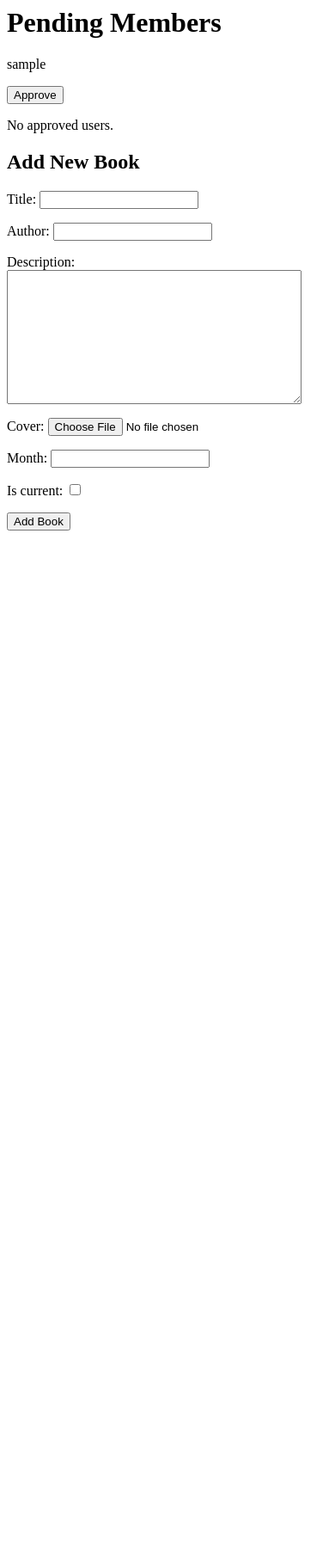
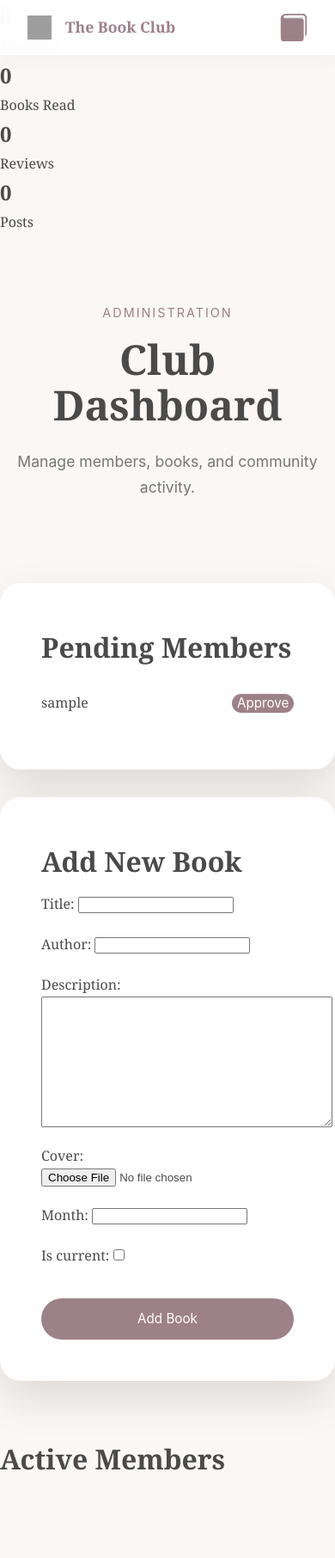
Before and after one commit to Nighttterrors/portfolio_site, a Django app: page /books/admin-dashboard/ in a window 390 px wide. Shown: the whole page at 86% size. Before the commit the page ends 617 px from the top, so only its background shows below. Run offline with Django 4.2, Linux system fonts and the light colour scheme; the visitor is signed in with stand-in values (Sample User, id 1); data comes from the database, SQL or seed files in the repository; data that the repository does not hold is empty; grey boxes are pictures that could not be loaded.

Commit message:
Enhance admin dashboard with member statistics and improve layout; update styles for better responsiveness

```diff
--- a/bookclub/static/bookclub/css/styles.css
+++ b/bookclub/static/bookclub/css/styles.css
@@ -1010,6 +1010,49 @@ img.member-image {
 }
 
 
+.admin-dashboard-body{
+  margin: 5rem auto;
+
+}
+
+.admin-grid {
+
+    display: grid;
+
+    grid-template-columns:
+        repeat(auto-fit, minmax(350px, 1fr));
+
+    gap: 2rem;
+
+    margin-bottom: 4rem;
+}
+
+
+.admin-member-row {
+
+    display: flex;
+
+    justify-content: space-between;
+
+    align-items: center;
+
+    padding: 1rem 0;
+
+    border-bottom:
+        1px solid rgba(0,0,0,.08);
+}
+
+
+.admin-member-row:last-child {
+
+    border-bottom: none;
+}
+
+
+.admin-members-section {
+
+    margin-top: 4rem;
+}
 
 
 
--- a/bookclub/templates/bookclub/approval_dashboard.html
+++ b/bookclub/templates/bookclub/approval_dashboard.html
@@ -1,53 +1,268 @@
-<h1>Pending Members</h1>
+{% load static %}
+<html lang="en">
 
-{% for profile in pending_users %}
-  <div>
-    <p>{{ profile.user.username }}</p>
+<head>
+  <meta charset="UTF-8" />
+  <meta name="viewport" content="width=device-width, initial-scale=1.0" />
+  <title>Book Timeline</title>
+  <link rel="stylesheet" href="{% static 'bookclub/css/styles.css' %}" type="text/css" />
+  <link rel="icon" href="/favicon.ico" />
+  <link rel="icon" href="{% static 'images/favicon.ico' %}" />
+  <script src="{% static 'bookclub/js/scripts.js' %}" defer></script>
+</head>
 
-    <form method="POST" action="{% url 'approve_user' profile.user.id %}">
-      {% csrf_token %}
-      <button type="submit">Approve</button>
-    </form>
-  </div>
-{% empty %}
-  <p>No pending users</p>
-{% endfor %}
+<div class="admin-stats-grid">
 
+    <div class="admin-stat-card">
 
-{% for profile in approved_users %}
+        <h2>{{ member_count }}</h2>
 
-<div style="margin-bottom:20px; border:1px solid #ccc; padding:10px;">
+        <p>Members</p>
 
-    {% if profile.profile_picture %}
-        <img src="{{ profile.profile_picture.url }}" width="60">
-    {% endif %}
+    </div>
 
-    <p>
-        {{ profile.user.first_name }}
-        {{ profile.user.last_name }}
-        (@{{ profile.user.username }})
-    </p>
+    <div class="admin-stat-card">
 
-    <p>{{ profile.user.email }}</p>
+        <h2>{{ book_count }}</h2>
 
-    <form method="POST" action="{% url 'delete_member' profile.user.id %}">
-        {% csrf_token %}
-        <button type="submit">Delete Member</button>
-    </form>
+        <p>Books Read</p>
+
+    </div>
+
+    <div class="admin-stat-card">
+
+        <h2>{{ review_count }}</h2>
+
+        <p>Reviews</p>
+
+    </div>
+
+    <div class="admin-stat-card">
+
+        <h2>{{ discussion_count }}</h2>
+
+        <p>Posts</p>
+
+    </div>
 
 </div>
 
-{% empty %}
-<p>No approved users.</p>
-{% endfor %}
+<body>
+  {% if request.user.is_authenticated %}
+
+  <nav class="nav">
+    <div class="nav-container">
+      <a href="{% url 'book_home'%}" class="nav-logo">
+        <img src="{% static 'bookclub/images/book_club_logo.svg '%}" alt="The Book Club Logo" class="nav-logo-image" />
+        The Book Club
+      </a>
+
+      <button class="mobile-menu-btn" onclick="toggleMobileMenu()">
+        <img src="{% static 'bookclub/images/book-closed.svg' %}" alt="Open Menu" class="menu-icon closed-book"
+          id="closedBook" />
+
+        <img src="{% static 'bookclub/images/book-open.svg' %}" alt="Close Menu" class="menu-icon open-book"
+          id="openBook" />
+      </button>
+      <ul class="nav-links" id="mobileMenu">
+        <li>
+          <a href="{% url 'book_home' %}">Home</a>
+        </li>
+        <li>
+          <a href="{% url 'timeline' %}">Timeline</a>
+        </li>
+        <li>
+          <a href="{% url 'members' %}">Meet the Members</a>
+        </li>
+
+        <li>
+          <a href="{% url 'forum'%}"> Forum </a>
+        </li>
+        <li>
+          <form action="{% url 'logout' %}" method="POST" class="btn-primary">
+            {% csrf_token %}
+            <button type="submit" class="btn-text">Logout</button>
+          </form>
+        </li>
+      </ul>
+    </div>
+  </nav>
+
+  <section class="admin-dashboard-body">
+
+<section class="admin-dashboard-body">
+
+    <div class="members-header">
+
+        <p class="landing-subtitle">
+            Administration
+        </p>
+
+        <h1 class="landing-title">
+            Club Dashboard
+        </h1>
+
+        <p class="landing-description">
+            Manage members, books, and community activity.
+        </p>
+
+    </div>
+
+    <div class="admin-grid">
+
+        <!-- Pending Members -->
+
+        <div class="modal-card">
+
+            <h2 class="modal-title">
+                Pending Members
+            </h2>
+
+            {% for profile in pending_users %}
+
+            <div class="admin-member-row">
+
+                <span>
+
+                    {{ profile.user.username }}
+
+                </span>
+
+                <form
+                    method="POST"
+                    action="{% url 'approve_user' profile.user.id %}"
+                >
+
+                    {% csrf_token %}
+
+                    <button
+                        type="submit"
+                        class="btn-primary"
+                    >
+                        Approve
+                    </button>
+
+                </form>
+
+            </div>
+
+            {% empty %}
+
+            <p class="modal-subtitle">
+
+                No pending users.
+
+            </p>
+
+            {% endfor %}
+
+        </div>
 
 
-<h2>Add New Book</h2>
+        <!-- Add Book -->
 
-<form method="POST" enctype="multipart/form-data">
-    {% csrf_token %}
+        <div class="modal-card">
 
-    {{ book_form.as_p }}
+            <h2 class="modal-title">
+                Add New Book
+            </h2>
 
-    <button type="submit">Add Book</button>
-</form>
+            <form
+                method="POST"
+                enctype="multipart/form-data"
+                class="modal-form"
+            >
+
+                {% csrf_token %}
+
+                {{ book_form.as_p }}
+
+                <button
+                    type="submit"
+                    class="btn-primary modal-submit"
+                >
+                    Add Book
+                </button>
+
+            </form>
+
+        </div>
+
+    </div>
+
+
+    <div class="admin-members-section">
+
+        <h2 class="modal-title">
+            Active Members
+        </h2>
+
+        <div class="members-grid">
+
+            {% for profile in approved_users %}
+
+            <div class="member-card">
+
+                {% if profile.profile_picture %}
+
+                <img
+                    src="{{ profile.profile_picture.url }}"
+                    class="member-image"
+                >
+
+                {% else %}
+
+                <img
+                    src="{% static 'bookclub/images/defaultusericon.svg' %}"
+                    class="member-image"
+                >
+
+                {% endif %}
+
+                <h3>
+
+                    {{ profile.user.first_name }}
+                    {{ profile.user.last_name }}
+
+                </h3>
+
+                <p>
+
+                    @{{ profile.user.username }}
+
+                </p>
+
+                <p>
+
+                    {{ profile.user.email }}
+
+                </p>
+
+                <form
+                    method="POST"
+                    action="{% url 'delete_member' profile.user.id %}"
+                >
+
+                    {% csrf_token %}
+
+                    <button
+                        type="submit"
+                        class="btn-primary"
+                    >
+                        Remove
+                    </button>
+
+                </form>
+
+            </div>
+
+            {% endfor %}
+
+        </div>
+
+    </div>
+
+</section>
+</body>
+{% endif %}
+</html>
--- a/bookclub/views.py
+++ b/bookclub/views.py
@@ -44,12 +44,24 @@ def approval_dashboard(request):
     else:
         book_form = BookForm()
 
+    member_count = Profile.objects.filter(
+        isApproved = True
+    ).count()
+
+    book_count = Book.objects.count()
+    review_count = Review.objects.count()
+    discussion_count = DiscussionPost.objects.count()
+
 
 
     return render(request, "bookclub/approval_dashboard.html", {
         "pending_users": pending_users,
         'approved_users': approved_users,
         'book_form' : book_form,
+        'member_count': member_count,
+        'book_count': book_count,
+        'review_count': review_count,
+        'discussion_count': discussion_count,
     })
 
 @user_passes_test(is_admin)
--- a/portfolio_site/settings.py
+++ b/portfolio_site/settings.py
@@ -39,7 +39,7 @@ ALLOWED_HOSTS = [
     'www.diegogutierrez.tech',]
 
 
-CSRF_TRUSTED_ORIGINS = ["https://diegos-corner.onrender.com"]
+CSRF_TRUSTED_ORIGINS = ["https://diegos-corner.onrender.com", "https://www.diegogutierrez.tech"]
 
 # Application definition
 
```
